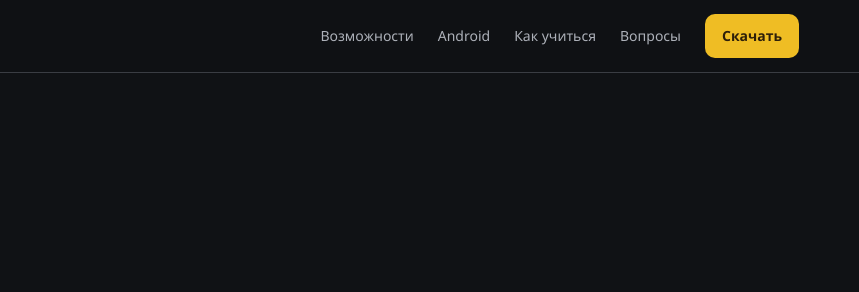
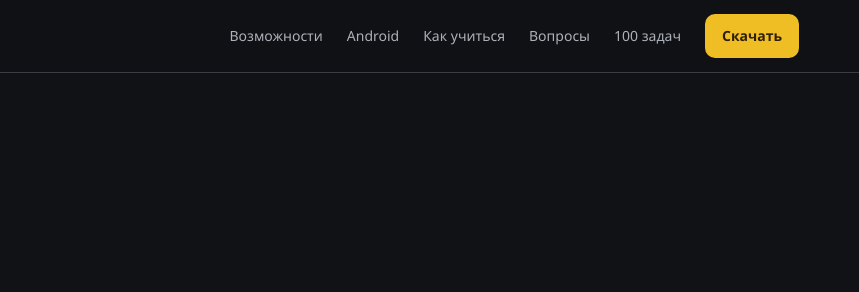
Before and after one commit to pallach8698/python30-site, a plain HTML site: page index.html in a window 1280 px wide. Shown: the top 292 px of the page, 421-1280 px from the left. Drawn offline with Linux system fonts and the light colour scheme.

Commit message:
Добавлена ссылка «100 задач» на сборник python100 в навигацию

```diff
--- a/index.html
+++ b/index.html
@@ -131,6 +131,7 @@ footer{padding:32px 0 48px;border-top:1px solid var(--line);color:var(--faint);f
       <a href="#android">Android</a>
       <a href="#learning">Как учиться</a>
       <a href="#faq">Вопросы</a>
+      <a href="https://pallach8698.github.io/python100/">100 задач</a>
       <a class="button button-primary button-small" href="./downloads/Python30_Beta_Setup.exe" download>Скачать</a>
     </nav>
   </div>
```
